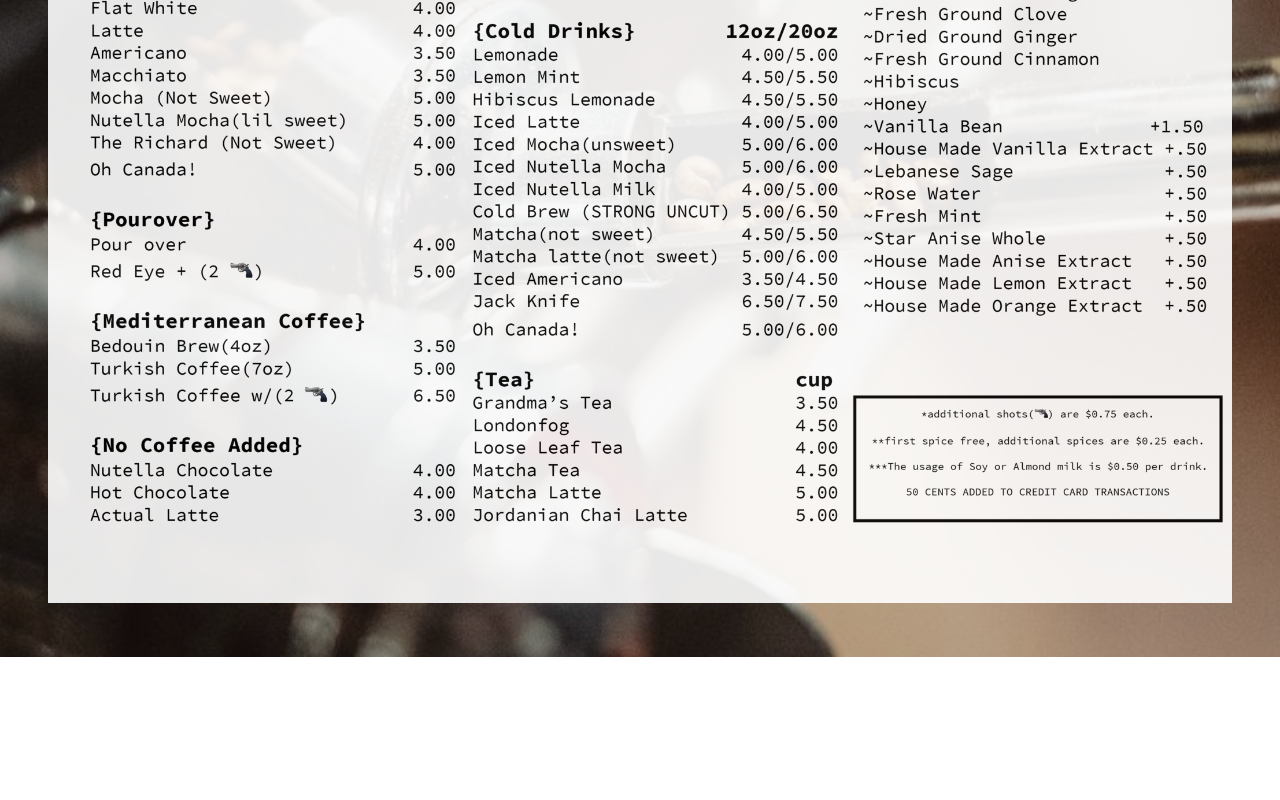
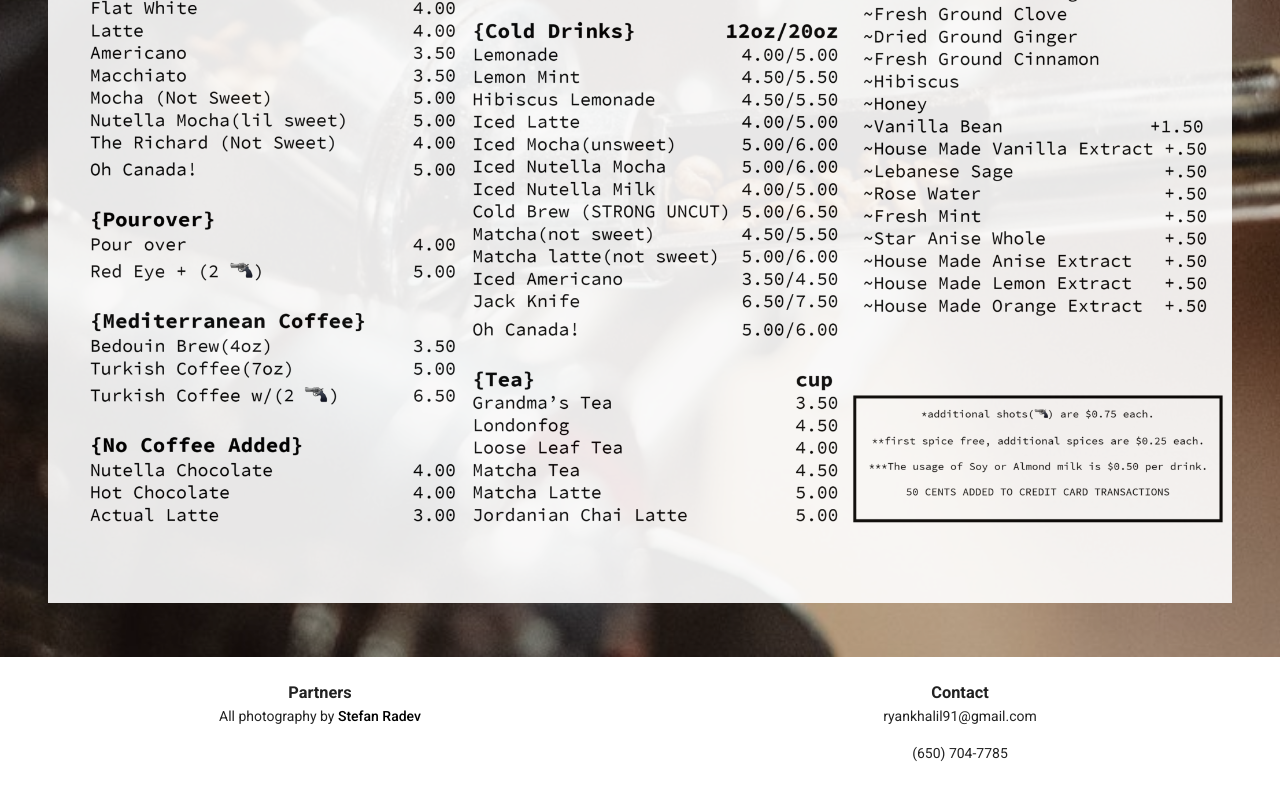
Before and after one commit to ibeckermayer/backyardbrew-frontend, a Vue app: page /brew in a window 1280 px wide. Shown: the part 503-1303 px from the top of the page. Before the commit the page ends 1160 px from the top, so only its background shows below. Built offline with nearby package versions, Linux system fonts and the light colour scheme.

Commit message:
added footer and made contact go to bottom of page

```diff
--- a/src/App.vue
+++ b/src/App.vue
@@ -4,15 +4,18 @@
         <v-content transition="slide-x-transition">
             <router-view></router-view>
         </v-content>
+        <Footer></Footer>
     </v-app>
 </template>
 
 <script>
 import AppNavigation from '@/components/AppNavigation';
+import Footer from '@/components/Footer';
 export default {
     name: 'App',
     components: {
-        AppNavigation
+        AppNavigation,
+        Footer
     }
 };
 </script>
--- a/src/components/AccountBar.vue
+++ b/src/components/AccountBar.vue
@@ -5,7 +5,7 @@
                 <v-container class="button-container" fluid>
                     <v-layout justify-end row fill-height>
                         <v-flex text-md-center md1>
-                            <a>Contact</a>
+                            <a href="#contact">Contact</a>
                         </v-flex>
                         <v-flex text-md-center md1>
                             <a>Register</a>
@@ -44,7 +44,7 @@ export default {
 a {
     margin: 0;
     padding: 0;
-    /* text-decoration: none; */
+    text-decoration: none;
 
 }
 
--- /dev/null
+++ b/src/components/Footer.vue
@@ -0,0 +1,60 @@
+<template>
+    <v-container app hidden-sm-and-down class="footer" fluid pa-0 >
+        <v-layout align-start row fill-height>
+            <v-flex md6>
+                <v-container fluid>
+                    <v-layout column fill-height>
+                        <v-flex text-md-center md1>
+                            <h3>Partners</h3>
+                        </v-flex>
+                        <v-flex text-md-center md1>
+                            <p>All photography by <a href="https://stefanradev.co/">Stefan Radev</a></p>
+                        </v-flex>
+                    </v-layout>
+                </v-container>
+            </v-flex>
+            <v-flex md6>
+                <v-container fluid>
+                    <v-layout column fill-height>
+                        <v-flex text-md-center md1>
+                            <a name="contact"></a>
+                            <h3>Contact</h3>
+                        </v-flex>
+                        <v-flex text-md-center md1>
+                            <p>ryankhalil91@gmail.com</p>
+                        </v-flex>
+                        <v-flex text-md-center md1>
+                            <p>(650) 704-7785</p>
+                        </v-flex>
+                    </v-layout>
+                </v-container>
+            </v-flex>
+
+        </v-layout>
+    </v-container>
+</template>
+
+<script>
+export default {
+    name: 'Footer'
+}
+</script>
+
+<style scoped>
+.button-container {
+    padding-top: 0;
+    padding-bottom: 0;
+}
+.footer {
+    background-color: white;
+}
+
+a {
+    margin: 0;
+    padding: 0;
+    text-decoration: none;
+    color: black;
+    font-weight: 500;
+}
+
+</style>
```
